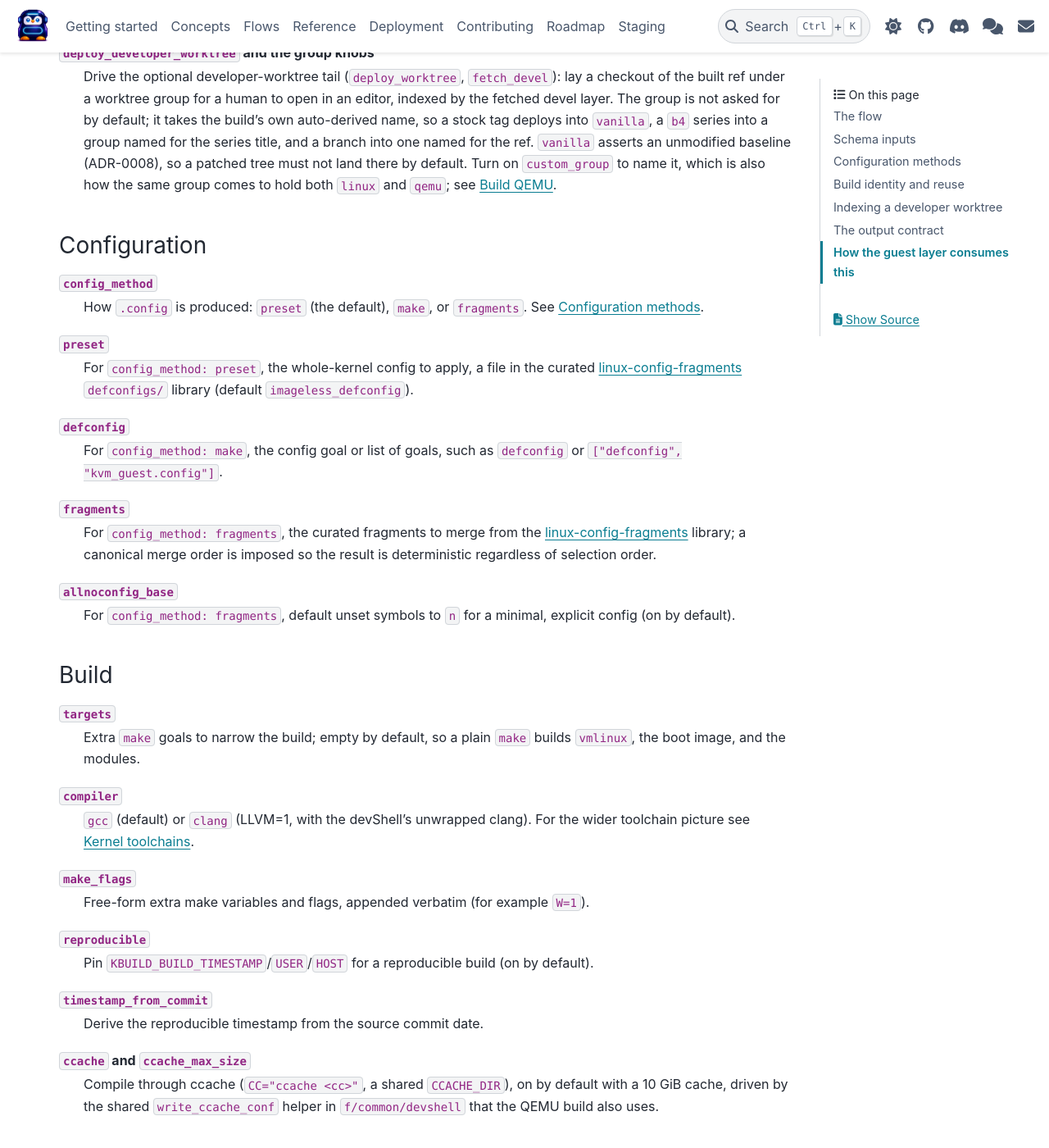
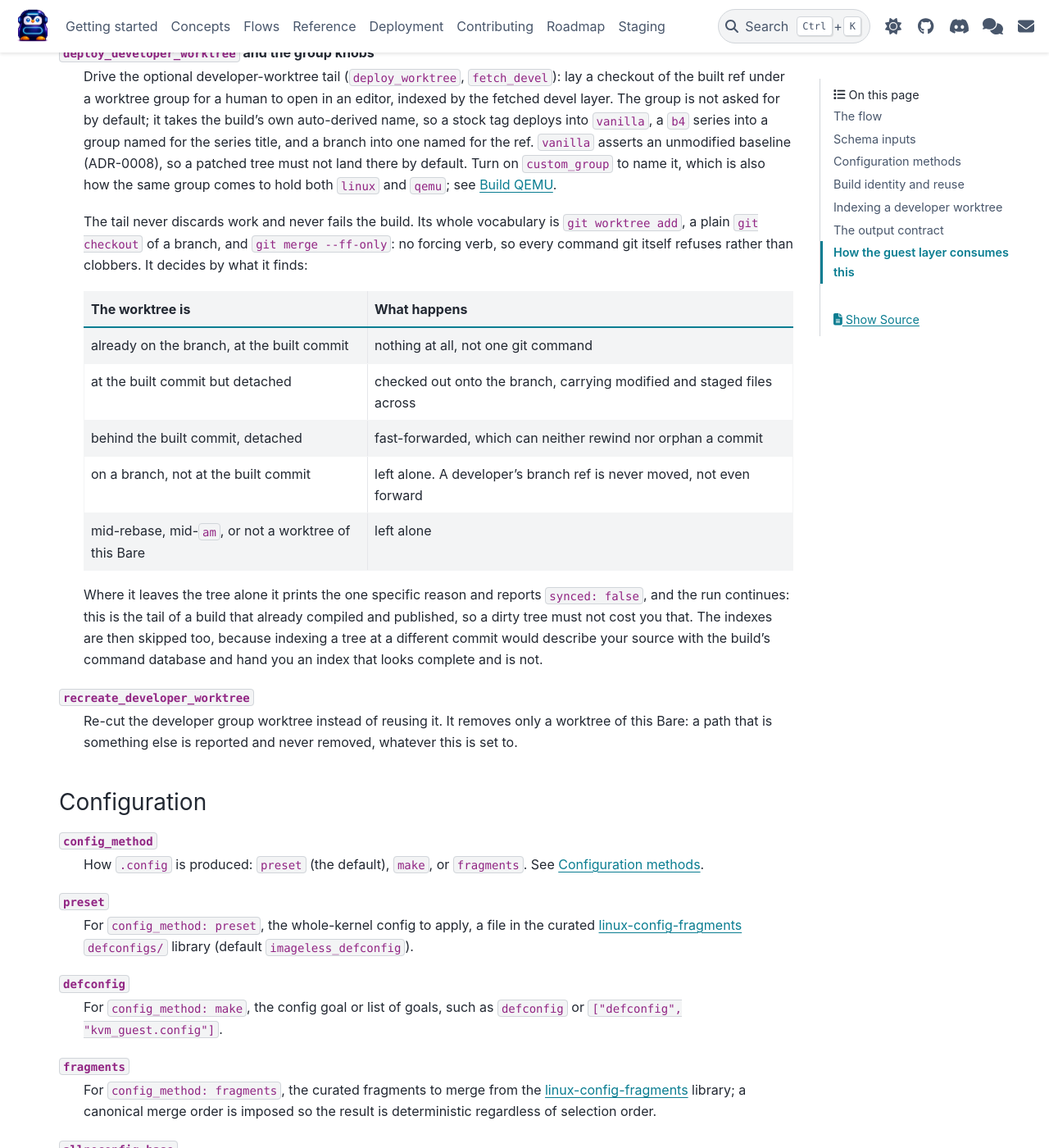
Before and after one commit to dagomez137/kdevops-ng, a Sphinx documentation site: the page built from docs/flows/kernel-build.rst, in a window 1280 px wide and 1400 px high, scrolled down 2737 px. Shown: the whole window at 82% size. Built offline with Sphinx 7.4.7 and the PyData theme 0.15.4, drawn with Linux system fonts in a browser that asks for light colours.

Commit message:
docs: correct the developer-worktree tail's behaviour
The QEMU flow page told a reader to keep uncommitted work committed before
turning the tail on, because laying the worktree checked it out with git
checkout --detach --force. That was accurate and is now wrong: the sync has
no forcing verb left in it, so the warning documented a hazard that no
longer exists while implying the tail may still eat work.

Replace it with what the tail actually does. The kernel page carries the
state table, since the behaviour is shared and belongs where the knob is
documented, and the QEMU page points at it rather than repeating it. Both
say plainly that a decline leaves the tree untouched and lets the build
finish, which is the part a reader most needs to trust.

recreate_developer_worktree gains an entry on the kernel page, where it had
none. Its behaviour changed with the rest: it now removes only a worktree
of this Bare, and reports rather than deletes a path that is something
else, which is worth stating next to a knob whose name promises removal.

The build-store page gains the index skip, and says why it is a skip rather
than a best-effort index: a tree the sync declined sits at the developer's
commit, so indexing it would describe their source with the build's command
database.

Two mentions of prepare() in the cross-host page now name the worker's,
since that function no longer serves both kinds of worktree. Both passages
were already describing worker ref resolution and stay true; only the name
needed narrowing.

Generated-by: Claude AI
Signed-off-by: Daniel Gomez <da.gomez@kernel.org>

```diff
--- a/docs/concepts/cross-host-development.rst
+++ b/docs/concepts/cross-host-development.rst
@@ -19,8 +19,8 @@ The model
 Same-host, a developer and a worker share one Bare, so publishing a branch is
 just a commit and the worker builds it. Cross-host, the developer pushes the
 branch to the peer's Bare over SSH, and the peer's worker builds it from its
-own ``refs/heads/*``. No build-flow change is needed, because ``prepare()``
-already resolves a literal ref against the local Bare.
+own ``refs/heads/*``. No build-flow change is needed, because the worker's
+``prepare()`` already resolves a literal ref against the local Bare.
 
 Refs (build inputs) cross by ``git``; Store entries (build outputs) cross by
 ``nix copy``. The two directions are independent: the peer remotes described
--- a/docs/flows/kernel-build.rst
+++ b/docs/flows/kernel-build.rst
@@ -162,6 +162,41 @@ Worktree
    there by default. Turn on ``custom_group`` to name it, which is also how the
    same group comes to hold both ``linux`` and ``qemu``; see
    :doc:`qemu-build`.
+
+   The tail never discards work and never fails the build. Its whole vocabulary
+   is ``git worktree add``, a plain ``git checkout`` of a branch, and
+   ``git merge --ff-only``: no forcing verb, so every command git itself refuses
+   rather than clobbers. It decides by what it finds:
+
+   .. list-table::
+      :header-rows: 1
+      :widths: 40 60
+
+      * - The worktree is
+        - What happens
+      * - already on the branch, at the built commit
+        - nothing at all, not one git command
+      * - at the built commit but detached
+        - checked out onto the branch, carrying modified and staged files
+          across
+      * - behind the built commit, detached
+        - fast-forwarded, which can neither rewind nor orphan a commit
+      * - on a branch, not at the built commit
+        - left alone. A developer's branch ref is never moved, not even forward
+      * - mid-rebase, mid-``am``, or not a worktree of this Bare
+        - left alone
+
+   Where it leaves the tree alone it prints the one specific reason and reports
+   ``synced: false``, and the run continues: this is the tail of a build that
+   already compiled and published, so a dirty tree must not cost you that. The
+   indexes are then skipped too, because indexing a tree at a different commit
+   would describe your source with the build's command database and hand you an
+   index that looks complete and is not.
+
+``recreate_developer_worktree``
+   Re-cut the developer group worktree instead of reusing it. It removes only a
+   worktree of this Bare: a path that is something else is reported and never
+   removed, whatever this is set to.
 
 Configuration
 -------------
```
Also changed, not shown: other parts of docs/concepts/cross-host-development.rst (+1 -1 lines), docs/concepts/build-store.rst (+10 -2 lines), docs/flows/qemu-build.rst (+8 -5 lines).
